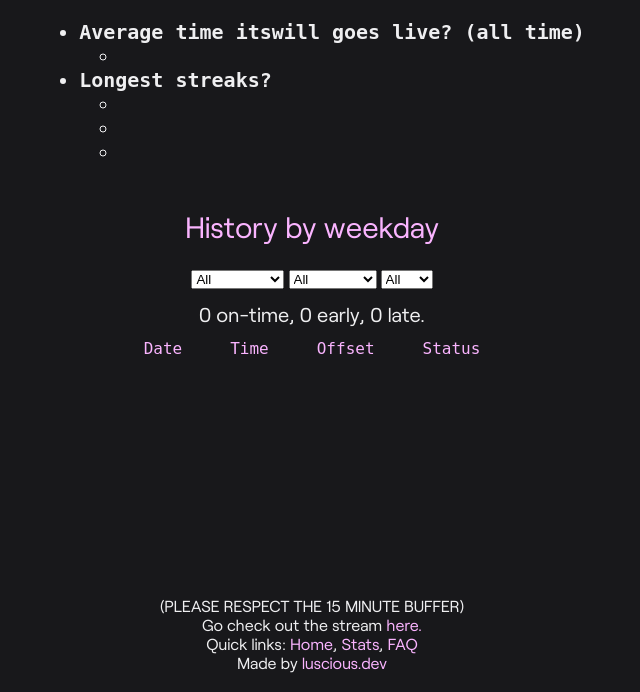
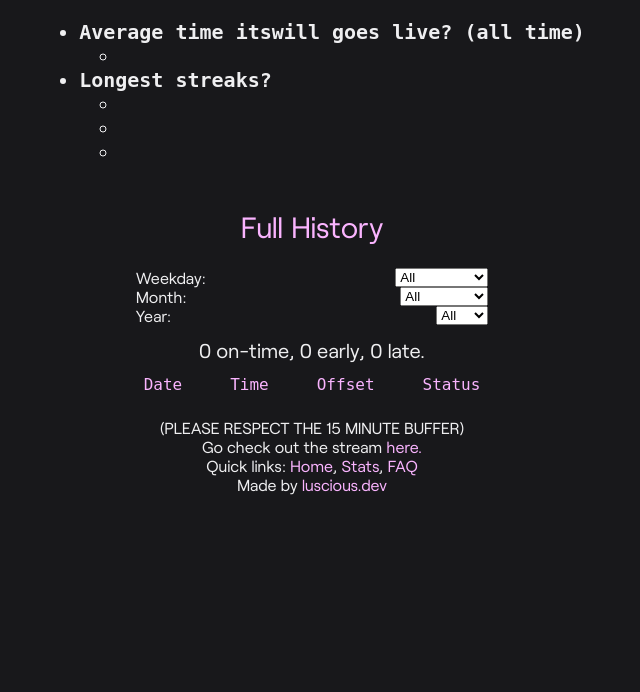
Before and after one commit to lusciousdev/liveatfive, a Django app: page /stats in a window 1280 px wide. Shown: the part 108-800 px from the top of the page, without its empty margins (328-968 px from the left). Run offline with Django 4.2, Linux system fonts and the light colour scheme; data that the repository does not hold is empty; parts of the project's set-up code (start-up, migrations or seed data) failed here and were passed over.

Commit message:
rework css/stat config

```diff
--- a/liveatfive/static/liveatfive/style.css
+++ b/liveatfive/static/liveatfive/style.css
@@ -32,11 +32,14 @@ body {
 }
 
 article {
-  flex: 1;
+  display: flex;
+  flex-direction: column;
+  justify-content: start;
+  align-items: center;
+  width: 100%;
 }
 
 .centered-wrapper {
-  width: 100%;
   text-align: center;
 }
 
@@ -107,6 +110,12 @@ h2.stat-header {
   font-size: 11pt;
 }
 
+.config-option {
+  display: flex;
+  flex-direction: row;
+  justify-content: space-between;
+}
+
 #history-table {
   text-align: right;
   border-collapse: collapse;
--- a/liveatfive/templates/liveatfive/stats.html
+++ b/liveatfive/templates/liveatfive/stats.html
@@ -40,8 +40,10 @@
   </ul>
 </div>
 <div class="centered-wrapper" id="in-depth">
-  <h2 class="stat-header">History by weekday</h3>
+  <h2 class="stat-header">Full History</h3>
   <div id="config">
+    <div class="config-option">
+      <label for="Weekday">Weekday:</label>
       <select name="weekday" id="weekday-select" class="config-select">
         <option value="-1" selected>All</option>
         <option value="0">Monday</option>
@@ -52,6 +54,9 @@
         <option value="5">Saturday</option>
         <option value="6">Sunday</option>
       </select>
+    </div>
+    <div class="config-option">
+      <label for="month">Month:</label>
       <select name="month" id="month-select" class="config-select">
         <option value="" selected>All</option>
         <option value="1">January</option>
@@ -67,11 +72,15 @@
         <option value="11">November</option>
         <option value="12">December</option>
       </select>
+    </div>
+    <div class="config-option">
+      <label for="year">Year:</label>
       <select name="year" id="year-select" class="config-select">
         <option value="" selected>All</option>
         <option value="2023">2023</option>
         <option value="2024">2024</option>
       </select>
+    </div>
   </div>
   <div class="centered-div" id="record"></div>
   <div class="left-align-block" id="history">
```
Also changed, not shown: 1 other file. Lines whose indentation alone changed are shown as unchanged.
